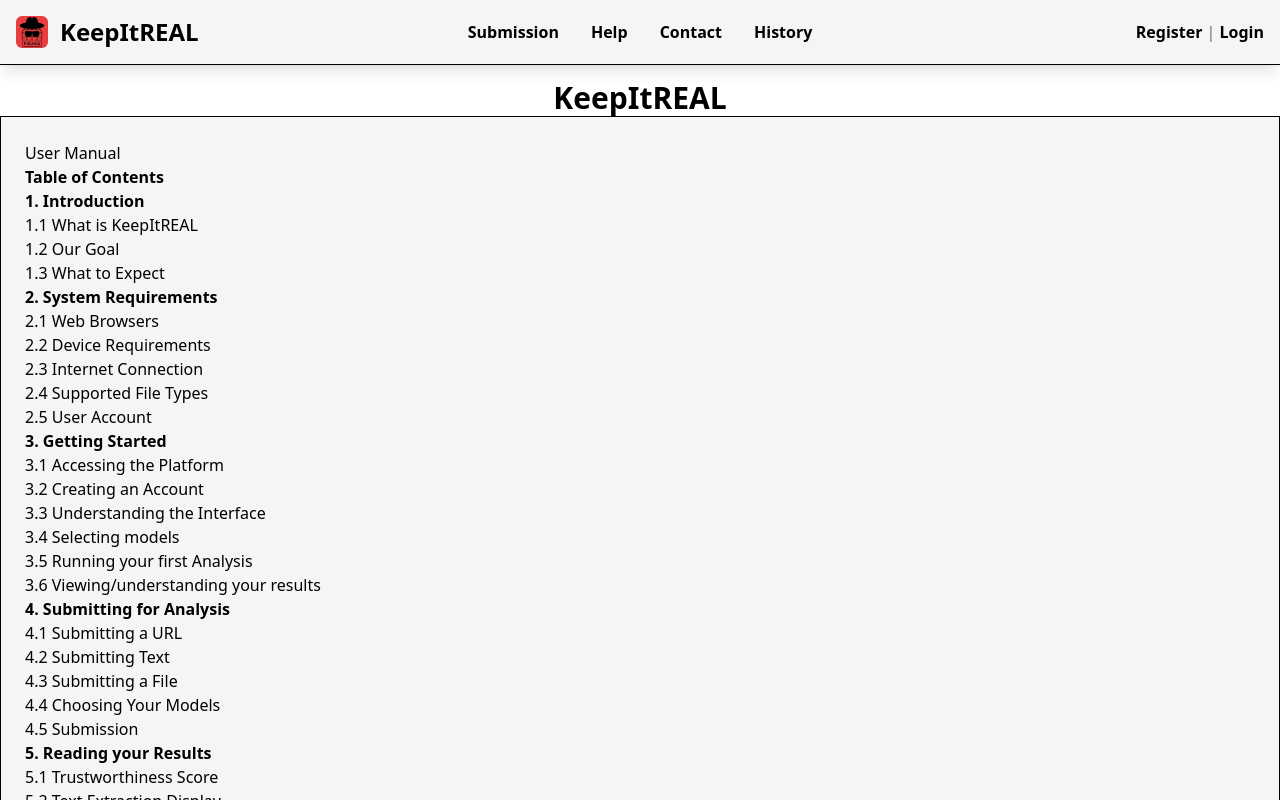
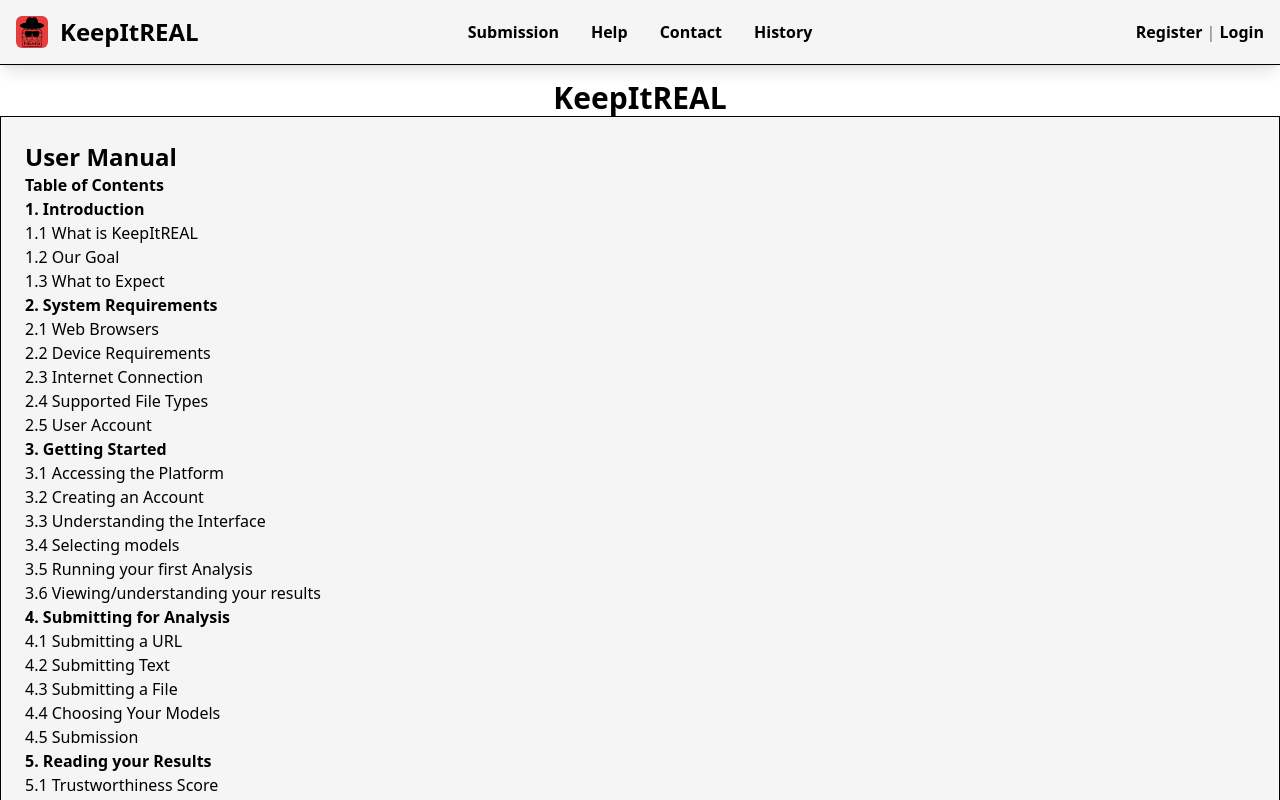
Before and after one commit to conorweir58/Fake-News-Detection-Application, a React (Vite) app in the folder keepitreal/frontend/: page /help in a window 1280 px wide. Shown: the top 800 px of the page. Built offline with nearby package versions, Linux system fonts and the light colour scheme; no server answers.

Commit message:
Title fix

```diff
--- a/keepitreal/frontend/src/pages/help/Help.jsx
+++ b/keepitreal/frontend/src/pages/help/Help.jsx
@@ -18,7 +18,7 @@
 
     return(
         <div className='bg-neutral-100 dark:bg-slate-800 border border-default dark:border-slate-600 rounded-base shadow-md p-4 sm:p-6 mb-4 text-left'>
-        <h1>User Manual</h1>
+        <h1 className="text-2xl font-bold">User Manual</h1>
         <div>
             <h2 id="table-of-contents"><strong>Table of Contents</strong></h2>
                 <h3 id="1-introduction"><strong>1. Introduction</strong></h3>
```
